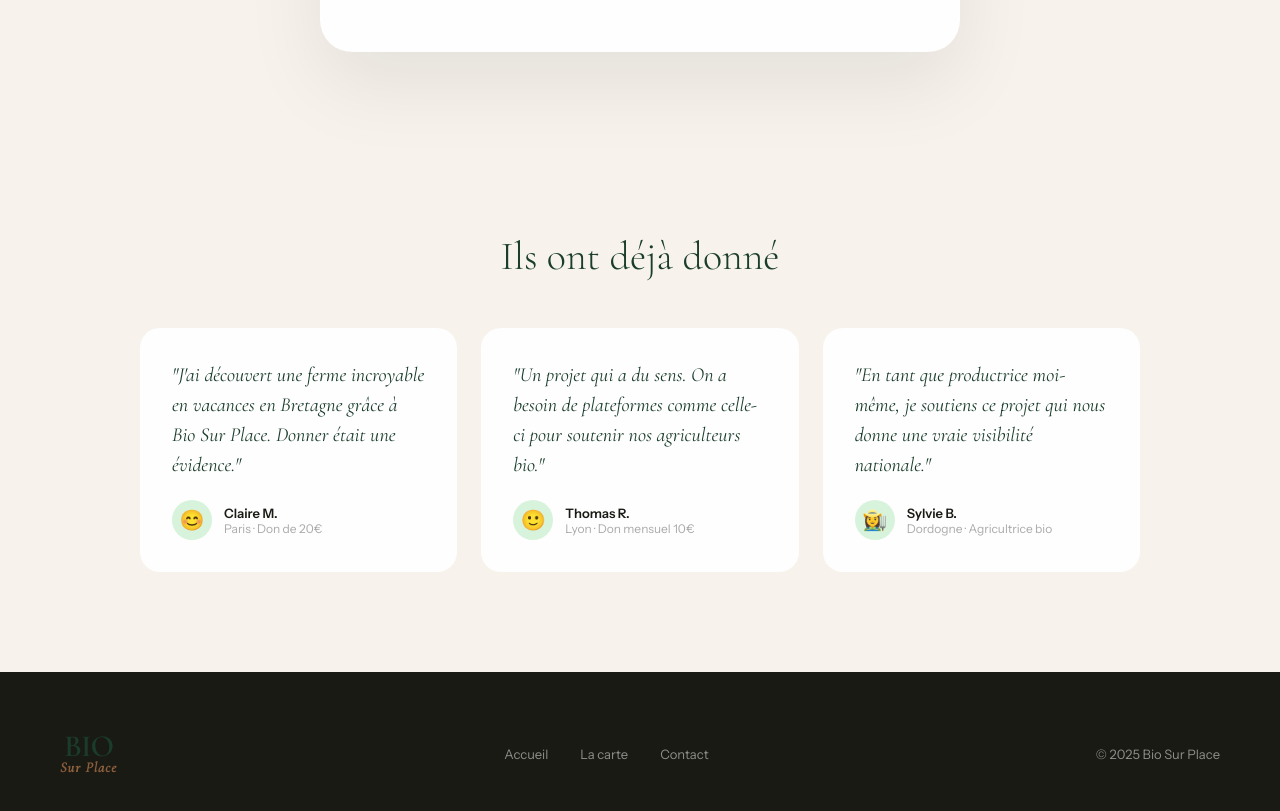
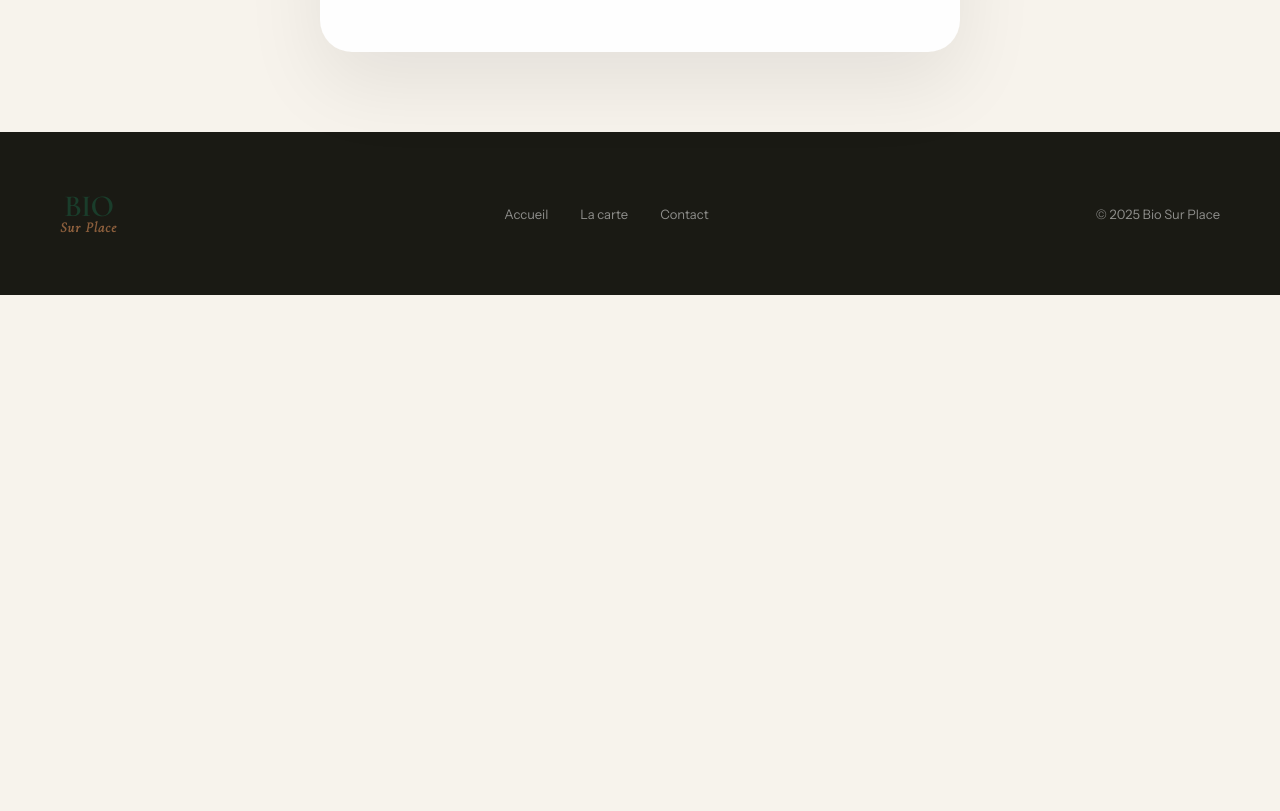
Before and after one commit to Surplace-oss/Fermes-bio, a plain HTML site: page dons.html in a window 1280 px wide. Shown: the part 2420-3231 px from the top of the page. After the commit the page ends 2715 px from the top, so only its background shows below. Drawn offline with nearby package versions, Linux system fonts and the light colour scheme.

Commit message:
Update dons.html

```diff
--- a/dons.html
+++ b/dons.html
@@ -356,33 +356,7 @@ footer {
   </div>
 </section>
 
-<!-- TÉMOIGNAGES -->
-<section class="temoignages">
-  <h2>Ils ont déjà donné</h2>
-  <div class="temoignages-grid">
-    <div class="temoignage">
-      <div class="temoignage-quote">"J'ai découvert une ferme incroyable en vacances en Bretagne grâce à Bio Sur Place. Donner était une évidence."</div>
-      <div class="temoignage-auteur">
-        <div class="temoignage-avatar">😊</div>
-        <div><div class="temoignage-nom">Claire M.</div><div class="temoignage-lieu">Paris · Don de 20€</div></div>
-      </div>
-    </div>
-    <div class="temoignage">
-      <div class="temoignage-quote">"Un projet qui a du sens. On a besoin de plateformes comme celle-ci pour soutenir nos agriculteurs bio."</div>
-      <div class="temoignage-auteur">
-        <div class="temoignage-avatar">🙂</div>
-        <div><div class="temoignage-nom">Thomas R.</div><div class="temoignage-lieu">Lyon · Don mensuel 10€</div></div>
-      </div>
-    </div>
-    <div class="temoignage">
-      <div class="temoignage-quote">"En tant que productrice moi-même, je soutiens ce projet qui nous donne une vraie visibilité nationale."</div>
-      <div class="temoignage-auteur">
-        <div class="temoignage-avatar">👩‍🌾</div>
-        <div><div class="temoignage-nom">Sylvie B.</div><div class="temoignage-lieu">Dordogne · Agricultrice bio</div></div>
-      </div>
-    </div>
-  </div>
-</section>
+
 
 <footer>
   <div class="footer-logo"><span style="display:flex;flex-direction:column;align-items:center;line-height:1;">
@@ -392,12 +366,12 @@ footer {
   <div class="footer-links">
     <a href="landing.html">Accueil</a>
     <a href="index.html">La carte</a>
-    <a href="mailto:contact@biosurplace.fr">Contact</a>
+    <a href="/cdn-cgi/l/email-protection#197a76776d787a6d597b70766a6c6b6975787a7c377f6b">Contact</a>
   </div>
   <div style="font-size:13px;">© 2025 Bio Sur Place</div>
 </footer>
 
-<script>
+<script data-cfasync="false" src="/cdn-cgi/scripts/5c5dd728/cloudflare-static/email-decode.min.js"></script><script>
 let montantSelectionne = 5;
 let frequence = 'unique';
 
@@ -457,12 +431,4 @@ const barObserver = new IntersectionObserver((entries) => {
     if (entry.isIntersecting) {
       entry.target.querySelectorAll('.bar-fill').forEach(bar => {
         bar.style.width = bar.dataset.target + '%';
-      });
-    }
-  });
-}, { threshold: 0.3 });
-
-document.querySelectorAll('.repartition-inner').forEach(el => barObserver.observe(el));
-</script>
-</body>
-</html>
+      })
```
